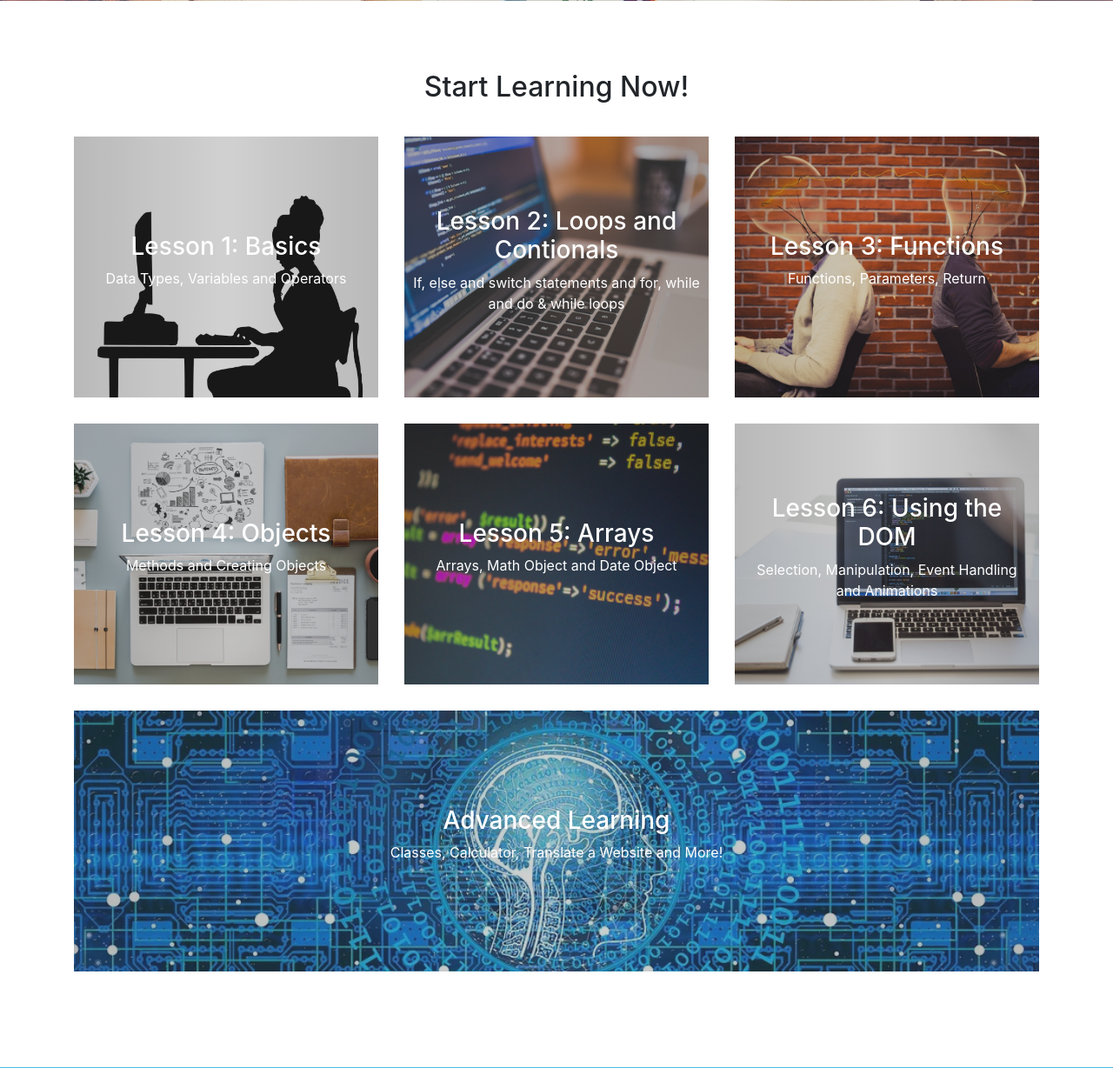
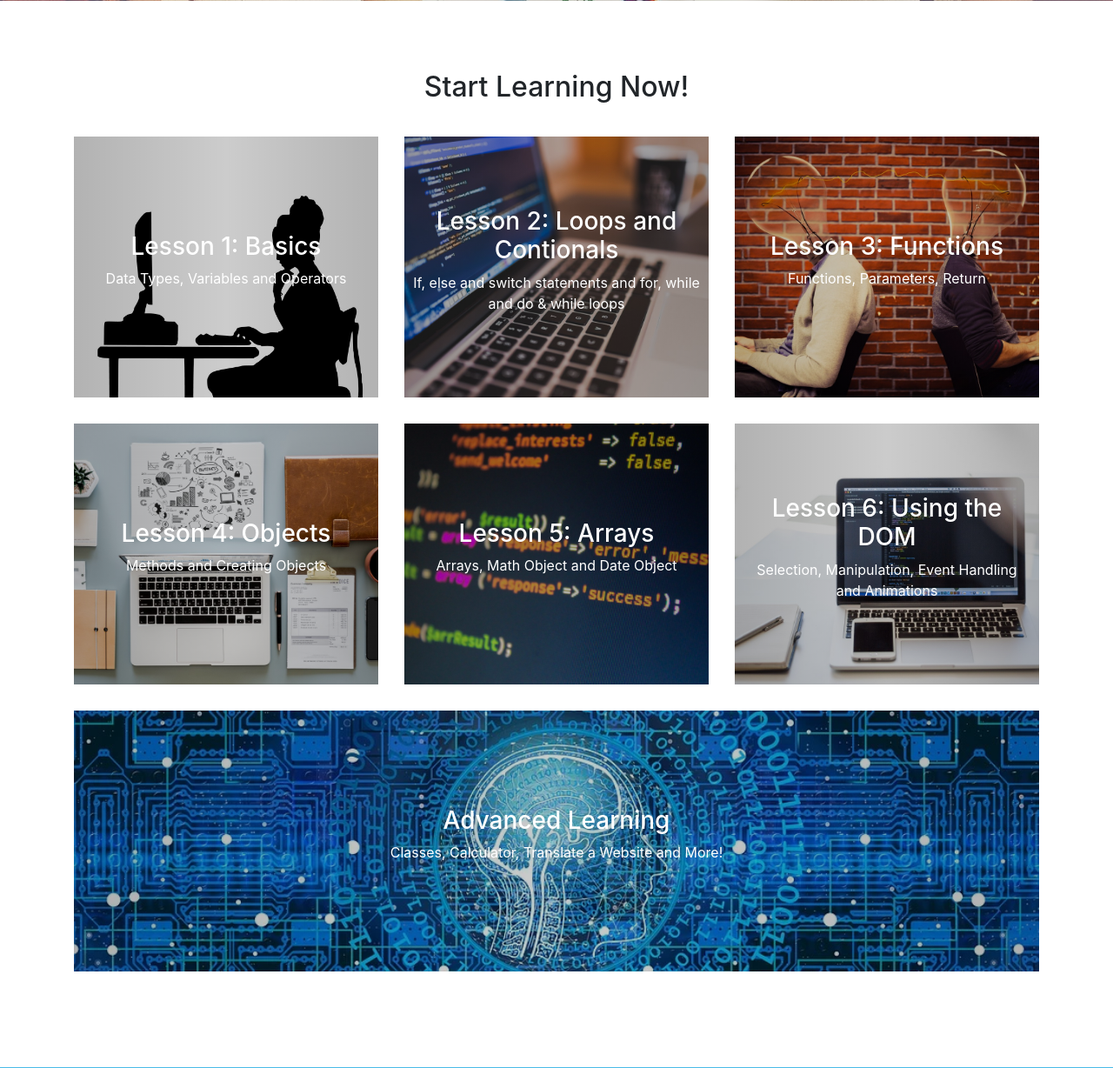
Before and after one commit to Rian1010/Language-Learners-App, a Flask app: page / in a window 1280 px wide. Shown: the part 615-1843 px from the top of the page at 87% size. Run offline with Flask 2, Linux system fonts and the light colour scheme; some libraries are stand-ins or nearby versions.

Commit message:
Improved the design of the section of the JavaScript animation

```diff
--- a/static/css/index.css
+++ b/static/css/index.css
@@ -28,8 +28,7 @@
 .grey-section {
     position: relative;
     width: 100%;
-    height: 210px;
-    padding: 30px 0;
+    height: 350px;
     text-align: center;
     background-color: #f7f7f7;
 }
@@ -53,10 +52,10 @@
     height: 300px;
     color: white;
     padding: 0 10px;
-    opacity: 0.9;
     background-image: linear-gradient(to right, rgba(0, 0, 0, 0.3), rgba(0, 0, 0, 0.2), rgba(0, 0, 0, 0.3)), url('../images/start-learning.jpg');
     background-position: center;
     background-size: cover;
+    z-index: 99;
     display: flex;
     justify-content: center;
     align-items: center;
@@ -75,11 +74,11 @@
     height: 300px;
     color: white;
     padding: 0 10px;
-    opacity: 0.9;
     background-image: linear-gradient(to right, rgba(0, 0, 0, 0.3), rgba(0, 0, 0, 0.2), rgba(0, 0, 0, 0.3)), url('../images/programming.jpg');
     background-position: center;
     background-size: cover;
     transition: transform 0.2s linear;
+    z-index: 99;
     display: flex;
     justify-content: center;
     align-items: center;
@@ -97,11 +96,11 @@
     height: 300px;
     color: white;
     padding: 0 10px;
-    opacity: 0.9;
     background-image: linear-gradient(to right, rgba(0, 0, 0, 0.3), rgba(0, 0, 0, 0.2), rgba(0, 0, 0, 0.3)), url('../images/functions.jpg');
     background-position: center;
     background-size: cover;
     transition: transform 0.2s linear;
+    z-index: 99;
     display: flex;
     justify-content: center;
     align-items: center;
@@ -119,11 +118,11 @@
     height: 300px;
     color: white;
     padding: 0 10px;
-    opacity: 0.9;
     background-image: linear-gradient(to right, rgba(0, 0, 0, 0.3), rgba(0, 0, 0, 0.2), rgba(0, 0, 0, 0.3)), url('../images/desk.jpg');
     background-position: center;
     background-size: cover;
     transition: transform 0.2s linear;
+    z-index: 99;
     display: flex;
     justify-content: center;
     align-items: center;
@@ -141,11 +140,11 @@
     height: 300px;
     color: white;
     padding: 0 10px;
-    opacity: 0.9;
     background-image: linear-gradient(to right, rgba(0, 0, 0, 0.3), rgba(0, 0, 0, 0.2), rgba(0, 0, 0, 0.3)), url('../images/arrays.jpg');
     background-position: center;
     background-size: cover;
     transition: transform 0.2s linear;
+    z-index: 99;
     display: flex;
     justify-content: center;
     align-items: center;
@@ -163,11 +162,11 @@
     height: 300px;
     color: white;
     padding: 0 10px;
-    opacity: 0.9;
     background-image: linear-gradient(to right, rgba(0, 0, 0, 0.3), rgba(0, 0, 0, 0.2), rgba(0, 0, 0, 0.3)), url('../images/coding-desk.jpg');
     background-position: center;
     background-size: cover;
     transition: transform 0.2s linear;
+    z-index: 99;
     display: flex;
     justify-content: center;
     align-items: center;
@@ -185,7 +184,7 @@
     height: 300px;
     color: white;
     padding: 0 10px;
-    opacity: 0.9;
+    z-index: 99;
     background-image: linear-gradient(to right, rgba(0, 0, 0, 0.3), rgba(0, 0, 0, 0.2), rgba(0, 0, 0, 0.3)), url('../images/advanced.jpg');
     background-position: center;
     background-size: cover;
--- a/static/js/homepage.js
+++ b/static/js/homepage.js
@@ -7,7 +7,7 @@
 
 particles.forEach(particle => {
     let randomInterval = Math.floor((Math.random() * 10)) + 1;
-    let currentTop = Math.floor(Math.random() * sectionHeight) / 2;
+    let currentTop = Math.floor(Math.random() * sectionHeight) / 1.2;
     let currentRight = Math.floor(Math.random() * sectionWidth) + 1;
     let colourPicker = Math.floor(Math.random() * colours.length);
     let animationSpeed = (Math.random() * 1) + 1;
```
